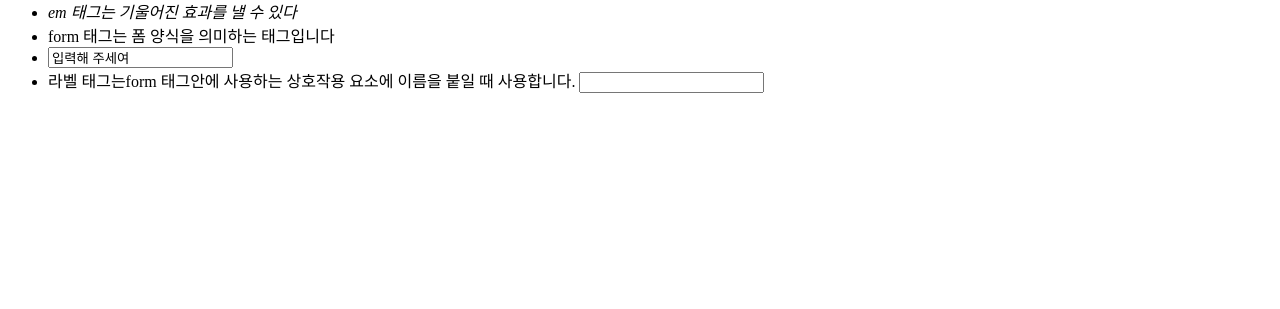
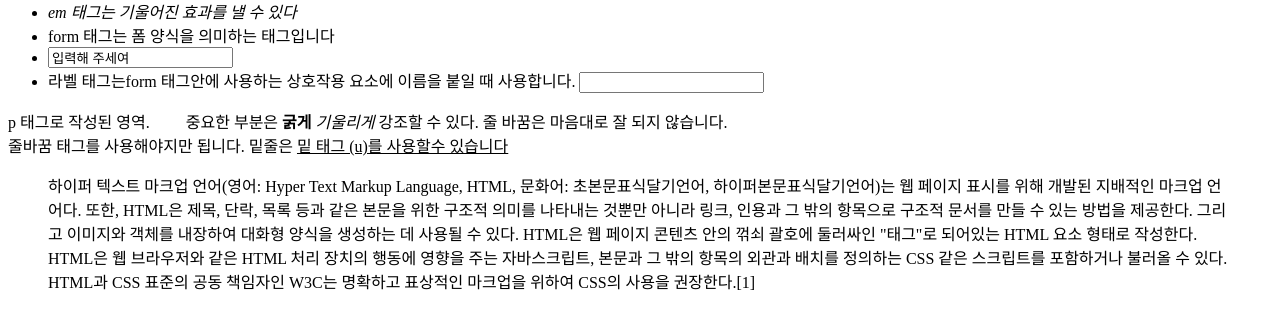
Before and after one commit to dong5397/HTML03, a plain HTML site: page index.html in a window 1280 px wide. Shown: the part 785-1094 px from the top of the page. Before the commit the page ends 894 px from the top, so only its background shows below. Drawn offline with Linux system fonts and the light colour scheme.

Commit message:
p 태그 실습

```diff
--- a/index.html
+++ b/index.html
@@ -34,5 +34,11 @@
         <li><label for="userpw">라벨 태그는form 태그안에 사용하는 상호작용 요소에 이름을 붙일 때 사용합니다.</label>
         <input type="text" id="userpw"></li>
     </ul>
+    <p>p 태그로 작성된 영역. &nbsp;&nbsp;&nbsp;&nbsp;&nbsp;&nbsp;&nbsp;&nbsp;중요한 부분은 <b>굵게</b>  <i>기울리게</i> 강조할 수 있다.
+        줄 바꿈은 마음대로 잘 되지 않습니다.
+        <br> 줄바꿈 태그를 사용해야지만 됩니다.
+        밑줄은 <u>밑 태그 (u)를 사용할수 있습니다</u>
+    </p>
+    <blockquote cite="https://ko.wikipedia.org/wiki/HTML"><p>하이퍼 텍스트 마크업 언어(영어: Hyper Text Markup Language, HTML, 문화어: 초본문표식달기언어, 하이퍼본문표식달기언어)는 웹 페이지 표시를 위해 개발된 지배적인 마크업 언어다. 또한, HTML은 제목, 단락, 목록 등과 같은 본문을 위한 구조적 의미를 나타내는 것뿐만 아니라 링크, 인용과 그 밖의 항목으로 구조적 문서를 만들 수 있는 방법을 제공한다. 그리고 이미지와 객체를 내장하여 대화형 양식을 생성하는 데 사용될 수 있다. HTML은 웹 페이지 콘텐츠 안의 꺾쇠 괄호에 둘러싸인 "태그"로 되어있는 HTML 요소 형태로 작성한다. HTML은 웹 브라우저와 같은 HTML 처리 장치의 행동에 영향을 주는 자바스크립트, 본문과 그 밖의 항목의 외관과 배치를 정의하는 CSS 같은 스크립트를 포함하거나 불러올 수 있다. HTML과 CSS 표준의 공동 책임자인 W3C는 명확하고 표상적인 마크업을 위하여 CSS의 사용을 권장한다.[1]</p></blockquote>
 </body>
 </html>
```
